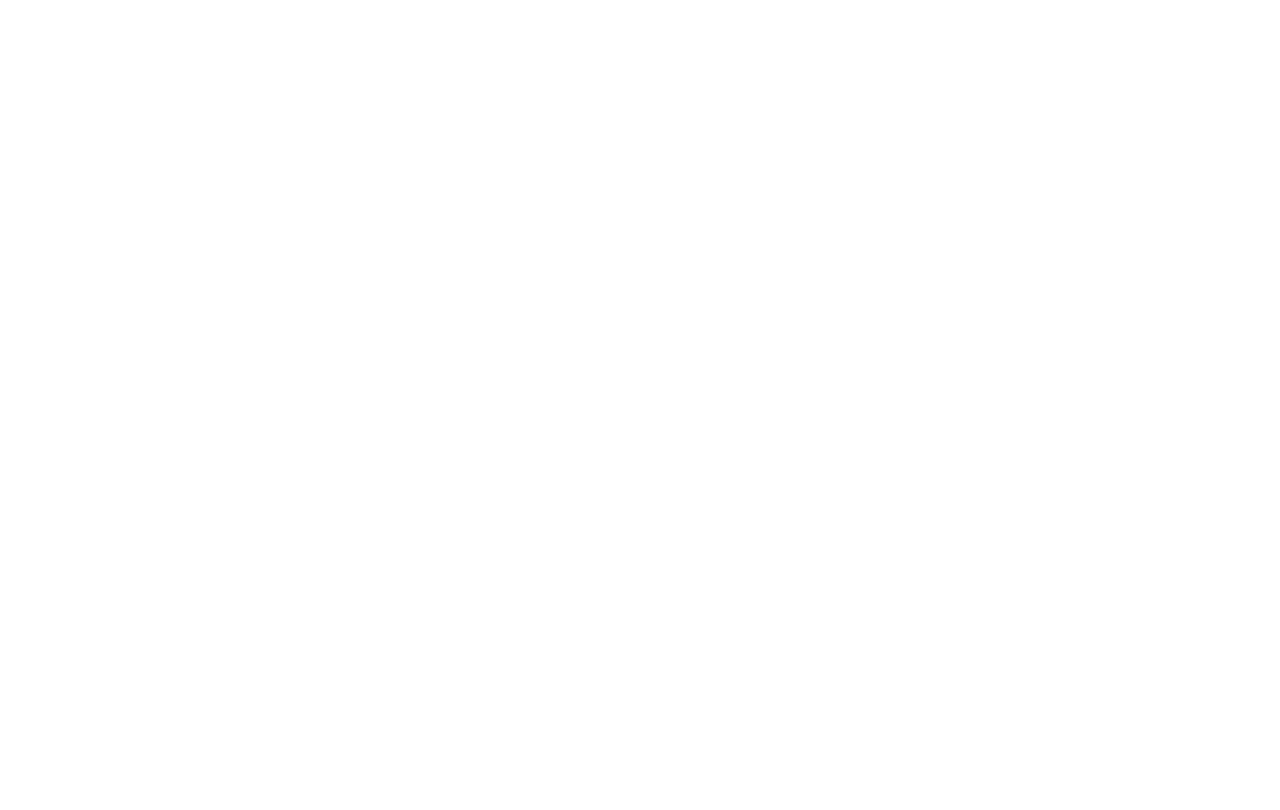
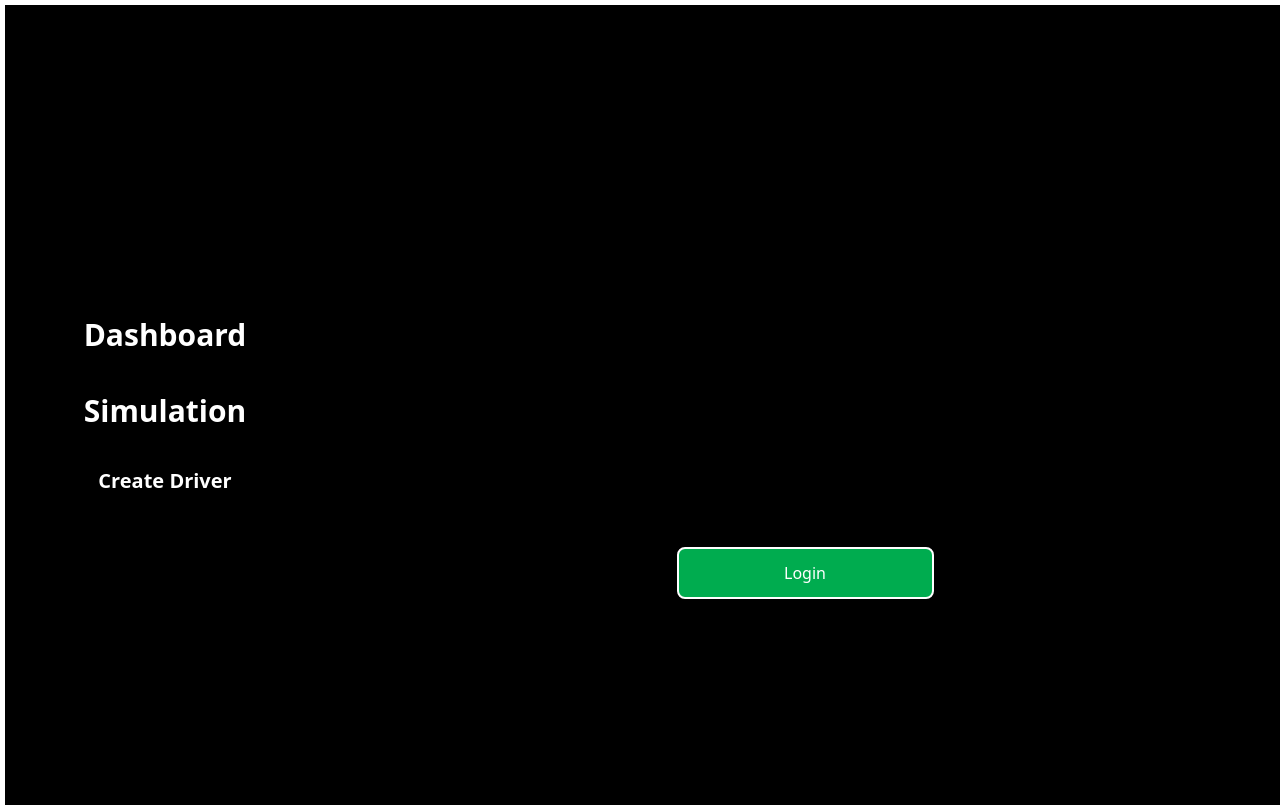
Before and after one commit to Shubhank2002/greencart-delivery-simulation, a React (Vite) app in the folder Frontend/vite-project/: page / in a window 1280 px wide. Built offline with nearby package versions, Linux system fonts and the light colour scheme.

Commit message:
updated login component

```diff
--- a/Frontend/vite-project/src/Components/Authentication/Login.jsx
+++ b/Frontend/vite-project/src/Components/Authentication/Login.jsx
@@ -18,14 +18,16 @@
     seform({ ...form, [name]: value });
   };
   return (
-    <div>
-      <form onSubmit={handleSubmit}>
+    <div className="flex flex-col w-[75vw] h-[100vh] justify-center items-center gap-10">
+      <h1 className='text-3xl font-bold'>Login</h1>
+      <form onSubmit={handleSubmit} className="flex flex-col gap-20 border-1 rounded-2xl p-10">
         <input
           type="text"
           placeholder="email.."
           name="email"
           value={form.email}
           onChange={handleChange}
+          className='border-1 rounded-lg p-3 text-center'
         />
         <input
           type="password"
@@ -33,8 +35,9 @@
           name="password"
           value={form.password}
           onChange={handleChange}
+          className='border-1 rounded-lg p-3 text-center'
         />
-        <button type="submit">Login</button>
+        <button type="submit" className='cursor-pointer border-2 bg-[#00AC4F] rounded-lg text-white p-3 hover:scale-110 transition-transform delay-150 duration-300'>Login</button>
       </form>
     </div>
   );
--- a/Frontend/vite-project/src/Components/Home.jsx
+++ b/Frontend/vite-project/src/Components/Home.jsx
@@ -1,10 +1,12 @@
 import React from 'react'
 import Sidebar from './Sidebar'
+import Login from './Authentication/Login'
 
 const Home = () => {
   return (
-    <div className='bg-black w-screen'>
-
+    <div className='bg-black w-screen flex'>
+      <Sidebar/>
+      <Login/>
     </div>
   )
 }
```
